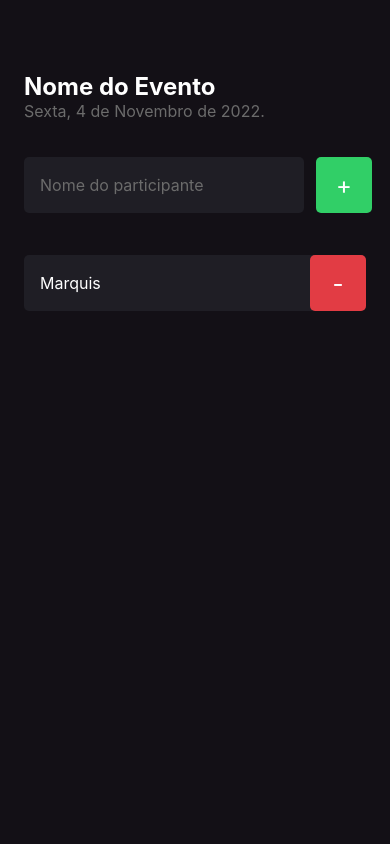
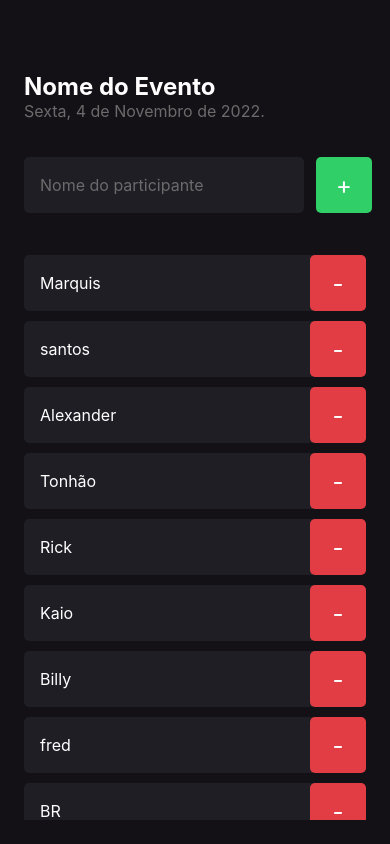
Before and after one commit to MarquisAlexander/imhere, a React Native app: screen / in a window 390 px wide. Built offline with nearby package versions, Linux system fonts and the light colour scheme.

Commit message:
feat():add user list

```diff
--- a/src/screens/Home/index.tsx
+++ b/src/screens/Home/index.tsx
@@ -1,16 +1,34 @@
-import { Text, View, TextInput, TouchableOpacity } from "react-native";
+import {
+	Text,
+	View,
+	TextInput,
+	TouchableOpacity,
+	FlatList,
+} from "react-native";
 
 import { Participant } from "../../components/Participant";
 
 import { styles } from "./styles";
 
 export function Home() {
+	const participants = [
+		"Marquis",
+		"santos",
+		"Alexander",
+		"Tonhão",
+		"Rick",
+		"Kaio",
+		"Billy",
+		"fred",
+		"BR",
+	];
+
 	function handleParticipantAdd() {
 		console.log("voce clicou no botão de adicionar");
 	}
 
 	function handleParticipantRemove(name: string) {
-		console.log('remove', name)
+		console.log("remove", name);
 	}
 
 	return (
@@ -29,7 +47,20 @@ export function Home() {
 					<Text style={styles.buttonText}>+</Text>
 				</TouchableOpacity>
 			</View>
-			<Participant name="Marquis" onRemove={() => handleParticipantRemove('marquis')} />
+			<FlatList
+				data={participants}
+				keyExtractor={item => item}
+				showsVerticalScrollIndicator={false}
+				ListEmptyComponent={() => (
+					<Text style={styles.listEmptyText}>Ninguém chegou no evento ainda? Adicione participantes na sua lista!</Text>
+				)}
+				renderItem={({item}) => (
+					<Participant
+						name={item}
+						onRemove={() => handleParticipantRemove("marquis")}
+					/>
+				)}
+			/>
 		</View>
 	);
 }
--- a/src/screens/Home/styles.ts
+++ b/src/screens/Home/styles.ts
@@ -44,5 +44,10 @@ export const styles = StyleSheet.create({
         backgroundColor: '#31CF67',
         alignItems: 'center',
         justifyContent: 'center',
+    },
+    listEmptyText: {
+        color: "#FFF",
+        fontSize: 14,
+        textAlign: 'center',
     }
 })
```
